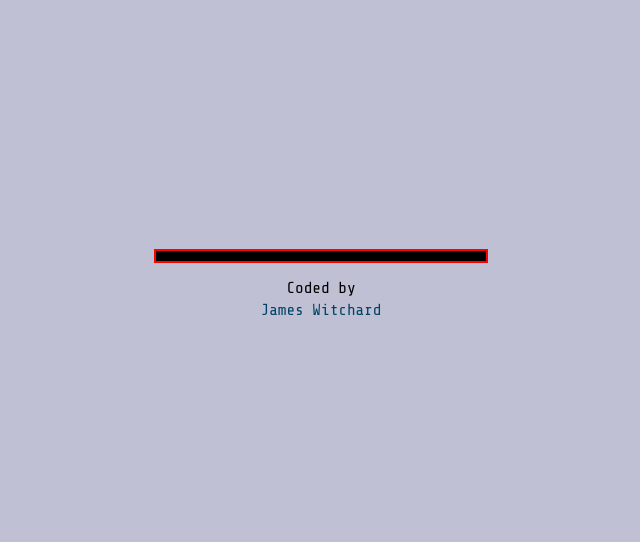
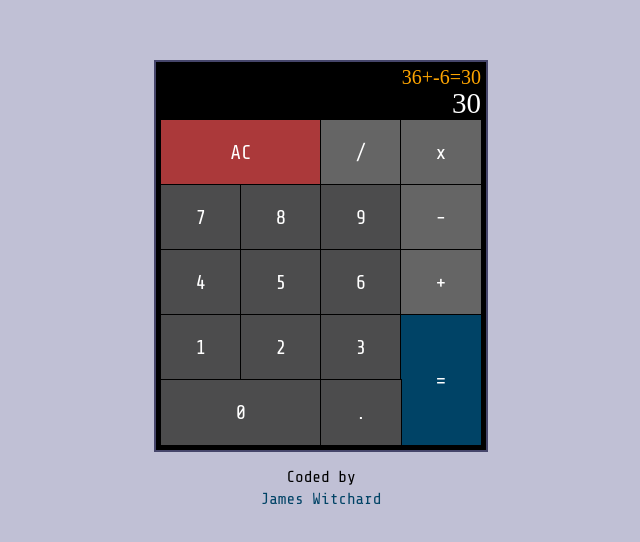
Before and after one commit to JamesWitchard/04-calc, a React (Create React App) app: page / in a window 1280 px wide. Shown: the part 116-658 px from the top of the page, without its empty margins (319-959 px from the left). Built offline with nearby package versions, Linux system fonts and the light colour scheme; a web font is replaced by a local one.

Commit message:
Project styling complete.

```diff
--- a/src/App.css
+++ b/src/App.css
@@ -11,8 +11,7 @@
   width: min(20rem, 100%);
   padding: 5px;
   background-color: var(--colour-panel-background);
-  border: 2px solid red;
-  /*border: 2px solid var(--colour-panel-border);*/
+  border: 2px solid var(--colour-panel-border);
 }
 
 p {
@@ -28,7 +27,7 @@ a {
   color: var(--colour-button-blue);
 }
 
-h2 {
-  color: white;
-  margin: 0;
+.digital {
+  font-family: "Digital", serif;
+  color: var(--colour-text);
 }
--- a/src/App.js
+++ b/src/App.js
@@ -1,11 +1,16 @@
 import './App.css';
+import FormulaDisplay from "./Components/FormulaDisplay";
+import Display from "./Components/Display";
+import Keypad from "./Components/Keypad";
 
 function App() {
   return (
     <div className="App">
 
         <div className="calculator">
-
+            <FormulaDisplay />
+            <Display />
+            <Keypad />
         </div>
         <p>Coded by</p>
         <a href="https://github.com/JamesWitchard">James Witchard</a>
--- /dev/null
+++ b/src/Components/Button.css
@@ -0,0 +1,16 @@
+button {
+    min-height: 4.0625rem;
+    border-radius: 0;
+    background-color: var(--colour-button-grey-200);
+    border: none;
+    outline: 1px solid black;
+    font-family: inherit;
+    color: var(--colour-text);
+    font-size: 20px;
+}
+
+button:hover {
+    outline: 1px solid grey;
+    color: black;
+    z-index: 3;
+}
--- /dev/null
+++ b/src/Components/Button.js
@@ -0,0 +1,12 @@
+import React from 'react';
+import "./Button.css"
+
+const Button = (props) => {
+    return (
+        <>
+            <button id={props.buttonId} className={props.class}>{props.label}</button>
+        </>
+    );
+};
+
+export default Button;
--- /dev/null
+++ b/src/Components/Display.css
@@ -0,0 +1,4 @@
+#display {
+    font-size: 1.8125rem;
+    text-align: right;
+}
--- /dev/null
+++ b/src/Components/Display.js
@@ -0,0 +1,13 @@
+import React from 'react';
+
+import "./Display.css"
+
+const Display = () => {
+    return (
+        <div id="display" className="digital">
+            30
+        </div>
+    );
+};
+
+export default Display;
--- /dev/null
+++ b/src/Components/FormulaDisplay.css
@@ -0,0 +1,8 @@
+#formula-display {
+    color: var(--colour-display-text);
+    min-height: 1.25rem;
+    font-size: 1.25rem;
+    line-height: 1.25rem;
+
+    text-align: right;
+}
--- /dev/null
+++ b/src/Components/FormulaDisplay.js
@@ -0,0 +1,13 @@
+import React from 'react';
+
+import "./FormulaDisplay.css"
+
+const FormulaDisplay = () => {
+    return (
+        <div id="formula-display" className="digital">
+            36+-6=30
+        </div>
+    );
+};
+
+export default FormulaDisplay;
--- /dev/null
+++ b/src/Components/Keypad.css
@@ -0,0 +1,31 @@
+.grid {
+    max-width: 100%;
+    display: grid;
+    grid-template-columns: repeat(4, 1fr);
+}
+
+/* ========================================
+          Keypad Helper Classes
+======================================== */
+
+.colour-light-grey {
+    background-color: var(--colour-button-grey-400);
+}
+
+.colour-red {
+    background-color: var(--colour-button-red);
+}
+
+.colour-blue {
+    background-color: var(--colour-button-blue);
+}
+
+.grid-col-span-2 {
+    grid-column: span 2;
+}
+
+.grid-row-span-2 {
+    grid-column-start: 4;
+    grid-row: 4 / span 2
+
+}
--- /dev/null
+++ b/src/Components/Keypad.js
@@ -0,0 +1,86 @@
+import React from 'react';
+import Button from "./Button";
+import "./Keypad.css"
+const Keypad = () => {
+    return (
+        <div className="grid">
+            <Button
+                class="grid-col-span-2 colour-red"
+                buttonId="clear"
+                label="AC"
+            />
+            <Button
+                class="colour-light-grey"
+                buttonId="divide"
+                label="/"
+            />
+            <Button
+                class="colour-light-grey"
+                buttonId="multiply"
+                label="x"
+            />
+            <Button
+                buttonId="seven"
+                label="7"
+            />
+            <Button
+                buttonId="eight"
+                label="8"
+            />
+            <Button
+                buttonId="nine"
+                label="9"
+            />
+            <Button
+                class="colour-light-grey"
+                buttonId="subtract"
+                label="-"
+            />
+            <Button
+                buttonId="four"
+                label="4"
+            />
+            <Button
+                buttonId="five"
+                label="5"
+            />
+            <Button
+                buttonId="six"
+                label="6"
+            />
+            <Button
+                class="colour-light-grey"
+                buttonId="add"
+                label="+"
+            />
+            <Button
+                buttonId="one"
+                label="1"
+            />
+            <Button
+                buttonId="two"
+                label="2"
+            />
+            <Button
+                buttonId="three"
+                label="3"
+            />
+            <Button
+                class="grid-row-span-2 colour-blue"
+                buttonId="equals"
+                label="="
+            />
+            <Button
+                class="grid-col-span-2"
+                buttonId="zero"
+                label="0"
+            />
+            <Button
+                buttonId="decimal"
+                label="."
+            />
+        </div>
+    );
+};
+
+export default Keypad;
```
